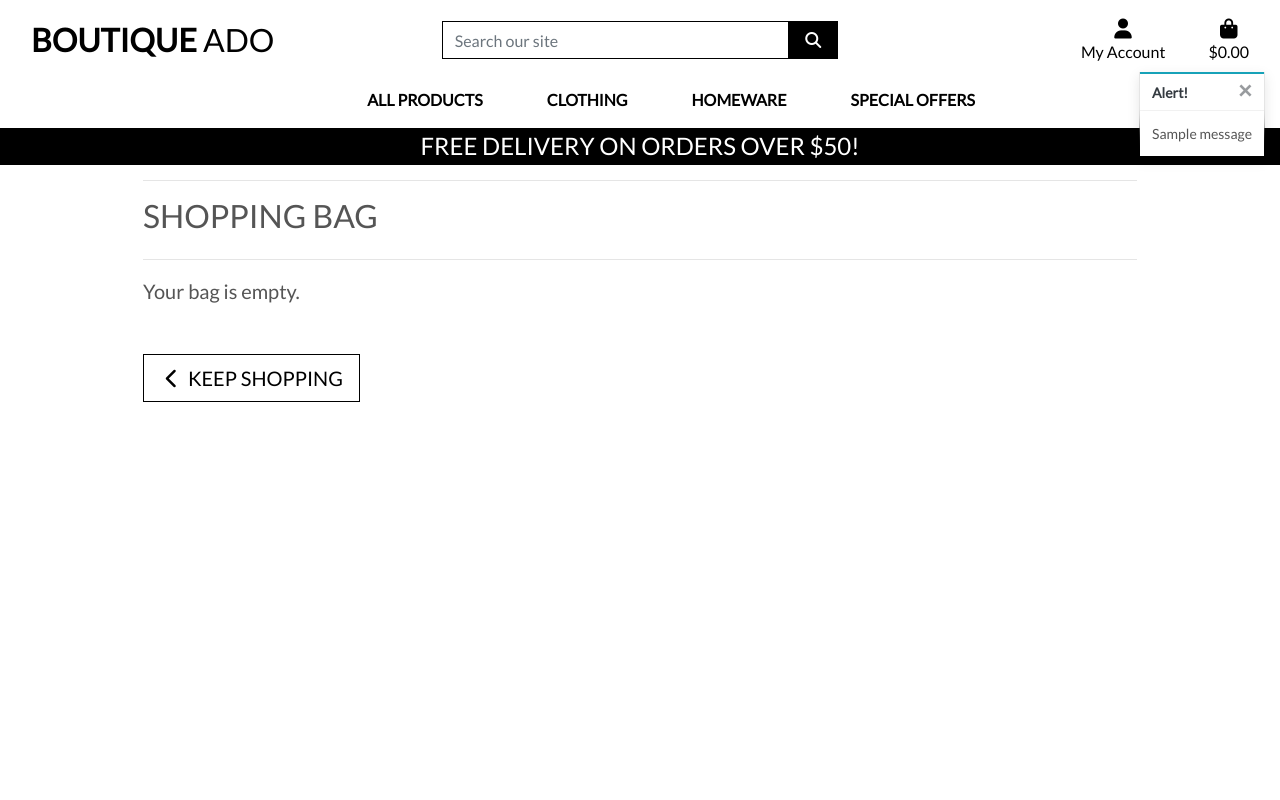
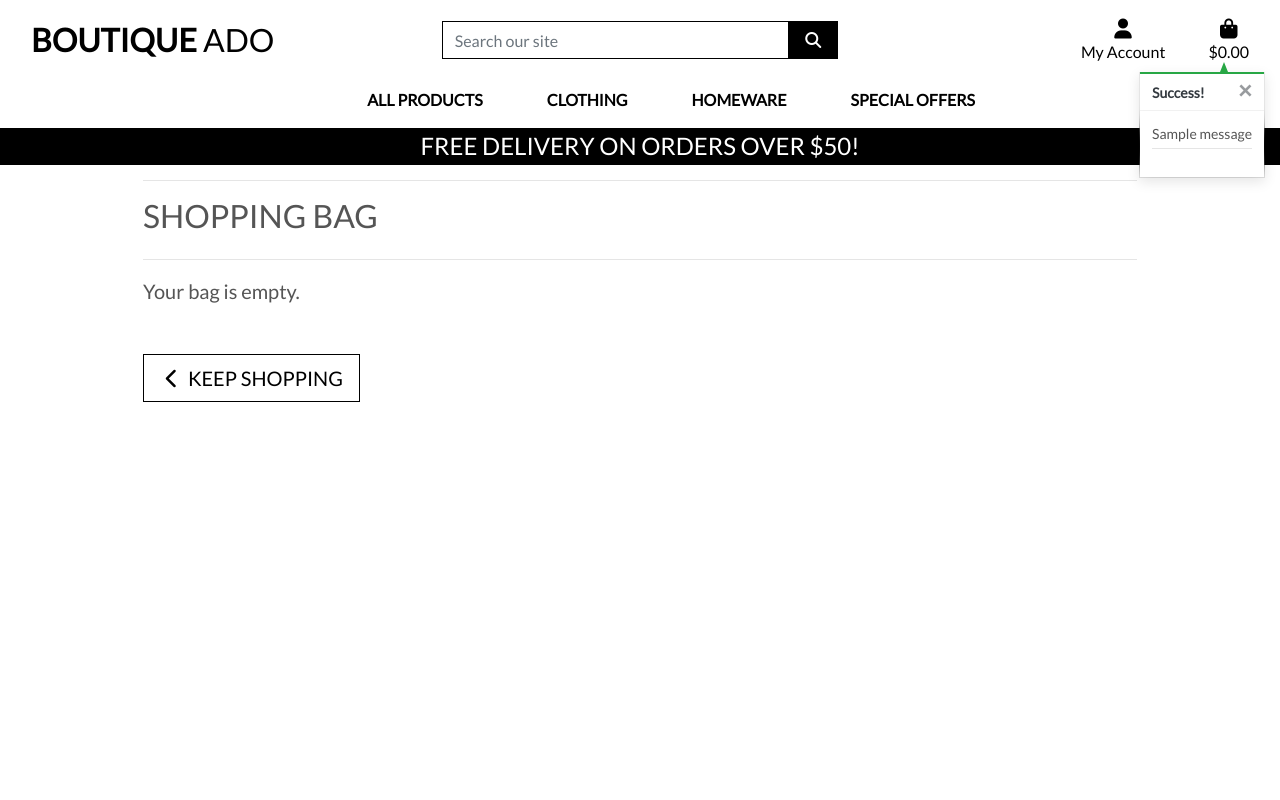
Before and after one commit to daithioc95/boutique_ado_v1, a Django app: page /bag/ in a window 1280 px wide. Run offline with Django 3.2, Linux system fonts and the light colour scheme; tables that the repository leaves empty hold one stand-in row (values such as "Sample post"); one stand-in notice (Sample message) is shown; some libraries are stand-ins or nearby versions.

Commit message:
Added notification Css, shopping bag preview, and additional messages

```diff
--- a/bag/views.py
+++ b/bag/views.py
@@ -1,4 +1,4 @@
-from django.shortcuts import render, redirect, reverse, HttpResponse
+from django.shortcuts import render, redirect, reverse, HttpResponse, get_object_or_404
 from django.contrib import messages
 
 from products.models import Product
@@ -13,7 +13,7 @@ def view_bag(request):
 def add_to_bag(request, item_id):
     """ Add a quantity of the specified product to the shopping bag """
 
-    product = Product.objects.get(pk=item_id)
+    product = get_object_or_404(Product, pk=item_id)
     quantity = int(request.POST.get('quantity'))
     redirect_url = request.POST.get('redirect_url')
     size = None
@@ -25,13 +25,17 @@ def add_to_bag(request, item_id):
         if item_id in list(bag.keys()):
             if size in bag[item_id]['items_by_size'].keys():
                 bag[item_id]['items_by_size'][size] += quantity
+                messages.success(request, f'Updated size {size.upper()} {product.name} quantity to {bag[item_id]["items_by_size"][size]}')
             else:
                 bag[item_id]['items_by_size'][size] = quantity
+                messages.success(request, f'Added size {size.upper()} {product.name} to your bag')
         else:
             bag[item_id] = {'items_by_size': {size:quantity}}
+            messages.success(request, f'Added size {size.upper()} {product.name} to your bag')
     else:
         if item_id in list(bag.keys()):
             bag[item_id] += quantity
+            messages.success(request, f'Updated {product.name} quantity to {bag[item_id]}')
         else:
             bag[item_id] = quantity
             messages.success(request, f'Added {product.name} to your bag')
@@ -43,6 +47,7 @@ def add_to_bag(request, item_id):
 def adjust_bag(request, item_id):
     """ adjust the quantity of the specified product """
 
+    product = get_object_or_404(Product, pk=item_id)
     quantity = int(request.POST.get('quantity'))
     size = None
     if 'product_size' in request.POST:
@@ -52,15 +57,20 @@ def adjust_bag(request, item_id):
     if size:
         if quantity > 0:
             bag[item_id]['items_by_size'][size] = quantity
+            messages.success(request, f'Updated size {size.upper()} {product.name} quantity to {bag[item_id]["items_by_size"][size]}')
+
         else:
             del bag[item_id]['items_by_size'][size]
             if not bag[item_id]['items_by_size']:
                 bag.pop(item_id)
+                messages.success(request, f'Removed size {size.upper()} {product.name} from your bag')
     else:
         if quantity > 0:
             bag[item_id] += quantity
+            messages.success(request, f'Updated {product.name} quantity to {bag[item_id]}')
         else:
             bag.pop(item_id)
+            messages.success(request, f'Removed {product.name} from your bag')
 
     request.session['bag'] = bag
     return redirect(reverse('view_bag'))
@@ -70,6 +80,7 @@ def remove_from_bag(request, item_id):
     """ Remove the item from the shopping bag """
 
     try:
+        product = get_object_or_404(Product, pk=item_id)
         size = None
         if 'product_size' in request.POST:
             size = request.POST['product_size']
@@ -79,10 +90,13 @@ def remove_from_bag(request, item_id):
             del bag[item_id]['items_by_size'][size]
             if not bag[item_id]['items_by_size']:
                 bag.pop(item_id)
+            messages.success(request, f'Removed size {size.upper()} {product.name} from your bag')
         else:
             bag.pop(item_id)
+            messages.success(request, f'Removed {product.name} from your bag')
 
         request.session['bag'] = bag
         return HttpResponse(status=200)
     except Exception as e:
+        messages.error(request, f'Error removing item: {e}')
         return HttpResponse(status=500)
--- a/static/css/base.css
+++ b/static/css/base.css
@@ -115,6 +115,57 @@ a.category-badge > span.badge:hover{
     height: 2px;
 }
 
+/* from CSS-tricks.com: https://css-tricks.com/snippets/css/css-triangle/ */
+.arrow-up {
+    width: 0;
+    height: 0;
+    border-left: 4px solid transparent;
+    border-right: 4px solid transparent;
+    border-bottom: 10px solid black;
+    position: absolute;
+    top: -10px;
+    right: 36px;
+}
+
+/* Convenience classes - colors copied from Bootstrap */
+.arrow-primary {
+    border-bottom-color: #007bff !important;
+}
+
+.arrow-secondary {
+    border-bottom-color: #6c757d !important;
+}
+
+.arrow-success {
+    border-bottom-color: #28a745 !important;
+}
+
+.arrow-danger {
+    border-bottom-color: #dc3545 !important;
+}
+
+.arrow-warning {
+    border-bottom-color: #ffc107 !important;
+}
+
+.arrow-info {
+    border-bottom-color: #17a2b8 !important;
+}
+
+.arrow-light {
+    border-bottom-color: #f8f9fa !important;
+}
+
+.arrow-dark {
+    border-bottom-color: #343a40 !important;
+}
+
+.bag-notification-wrapper {
+    height: 100px;
+    overflow-x: hidden;
+    overflow-y: auto;
+}
+
 /* -------------------------------- Media Queries */
 
 /* Slightly larger container on xl screens */
--- a/templates/base.html
+++ b/templates/base.html
@@ -123,7 +123,7 @@
                         {% include 'includes/toasts/toast_error.html' %}
                     {% elif level == 30 %}
                         {% include 'includes/toasts/toast_warning.html' %}
-                    {% elif level == 40 %}
+                    {% elif level == 25 %}
                         {% include 'includes/toasts/toast_success.html' %}
                     {% else %}
                         {% include 'includes/toasts/toast_info.html' %}
--- a/templates/includes/toasts/toast_success.html
+++ b/templates/includes/toasts/toast_success.html
@@ -1,13 +1,54 @@
 <div class="toast custom-toast rounded-0 border-top-0" data-autohide="false">
-    <div class="arrow-up arrow-info"></div>
-    <div class="w-100 toast-capper bg-info"></div>
+    <div class="arrow-up arrow-success"></div>
+    <div class="w-100 toast-capper bg-success"></div>
     <div class="toast-header bg-white text-dark">
-        <strong class="mr-auto">Alert!</strong>
+        <strong class="mr-auto">Success!</strong>
         <button type="button" class="ml-2 mb-1 close text-dark" data-dismiss="toast" aria-label="Close">
             <span aria-hidden="true">&times;</span>
         </button>
     </div>
     <div class="toast-body bg-white">
-        {{ message }}
+        <div class="row">
+            <div class="col">
+                {{ message }}
+                <hr class="mt-1 mb-3">
+            </div>
+        </div>
+        {% if grand_total %}
+            <p class="logo-font bg-white text-black py-1">Your Bag ({{ product_count }})</p>
+            <div class="bag-notification-wrapper">
+                {% for item in bag_items %}
+                    <div class="row">
+                        <div class="col-3 my-1">
+                            <img class="w-100" src="{{ item.product.image.url }}">
+                        </div>
+                        <div class="col-9">
+                            <p class="my-0"><strong>{{ item.product.name }}</strong></p>
+                            <p class="my-0 small">Size: {% if item.product.has_sizes %}{{ item.size|upper }}{% else %}N/A{% endif %}</p>
+                            <p class="my-0 small text-muted">Qty: {{ item.quantity }}</p>
+                        </div>
+                    </div>
+                {% endfor %}
+            </div>
+            <div class="row">
+                <div class="col">
+                    <strong><p class="mt-3 mb-1 text-black">
+                        Total{% if free_delivery_delta > 0 %} (Exc. delivery){% endif %}:
+                        <span class="float-right">${{ total|floatformat:2 }}</span>
+                    </p></strong>
+                    {% if free_delivery_delta > 0 %}
+                        <p class="mb-0 p-2 bg-warning shadow-sm text-black text-center">
+                            Spend <strong>${{ free_delivery_delta }}</strong> more to get free next day delivery!
+                        </p>
+                    {% endif %}
+                    <a href="{% url 'view_bag' %}" class="btn btn-black btn-block rounded-0">
+                        <span class="text-uppercase">Go To Secure Checkout</span>
+                        <span class="icon">
+                            <i class="fas fa-lock"></i>
+                        </span>
+                    </a>
+                </div>
+            </div>
+        {% endif %}
     </div>
 </div>
```
